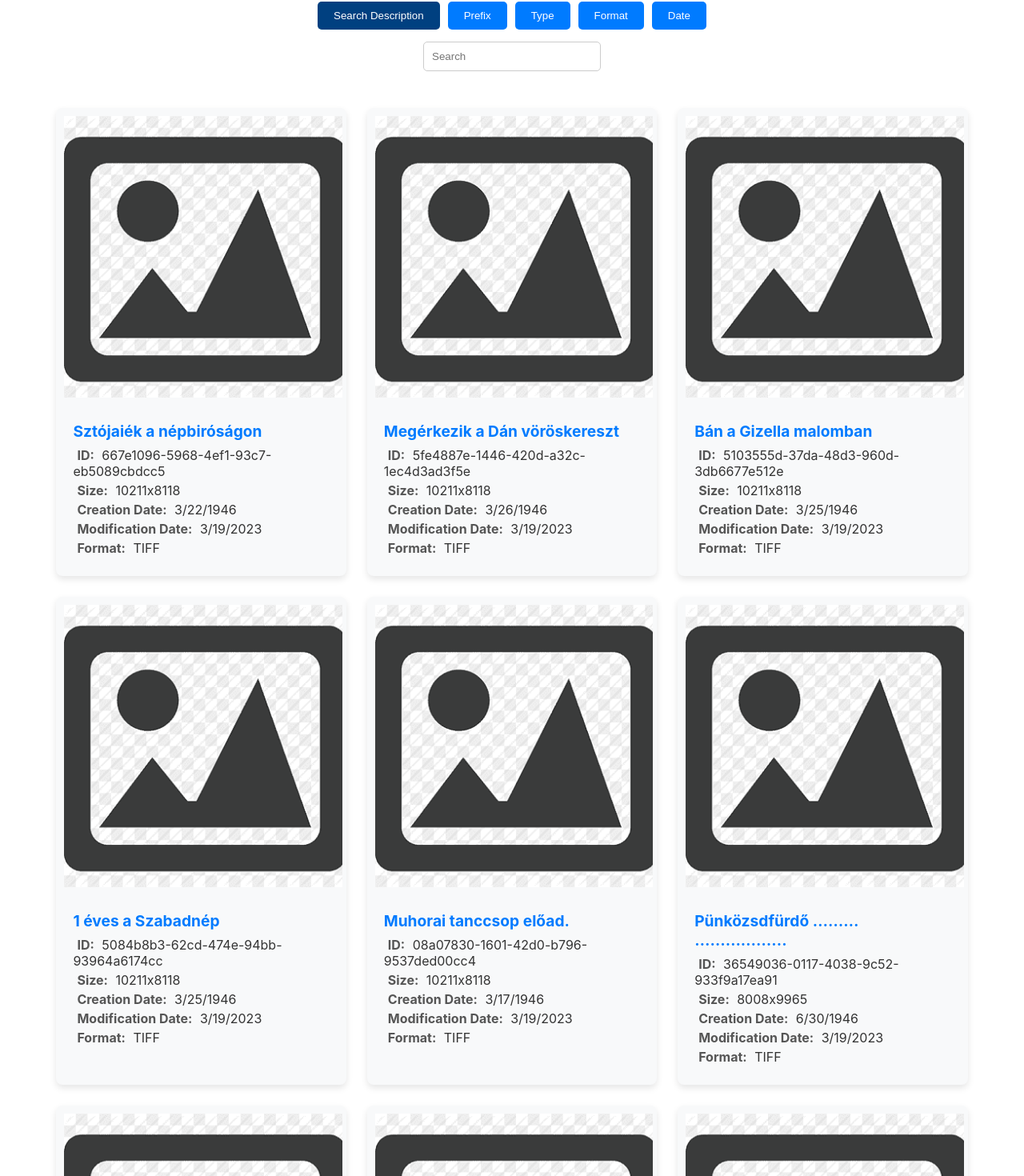
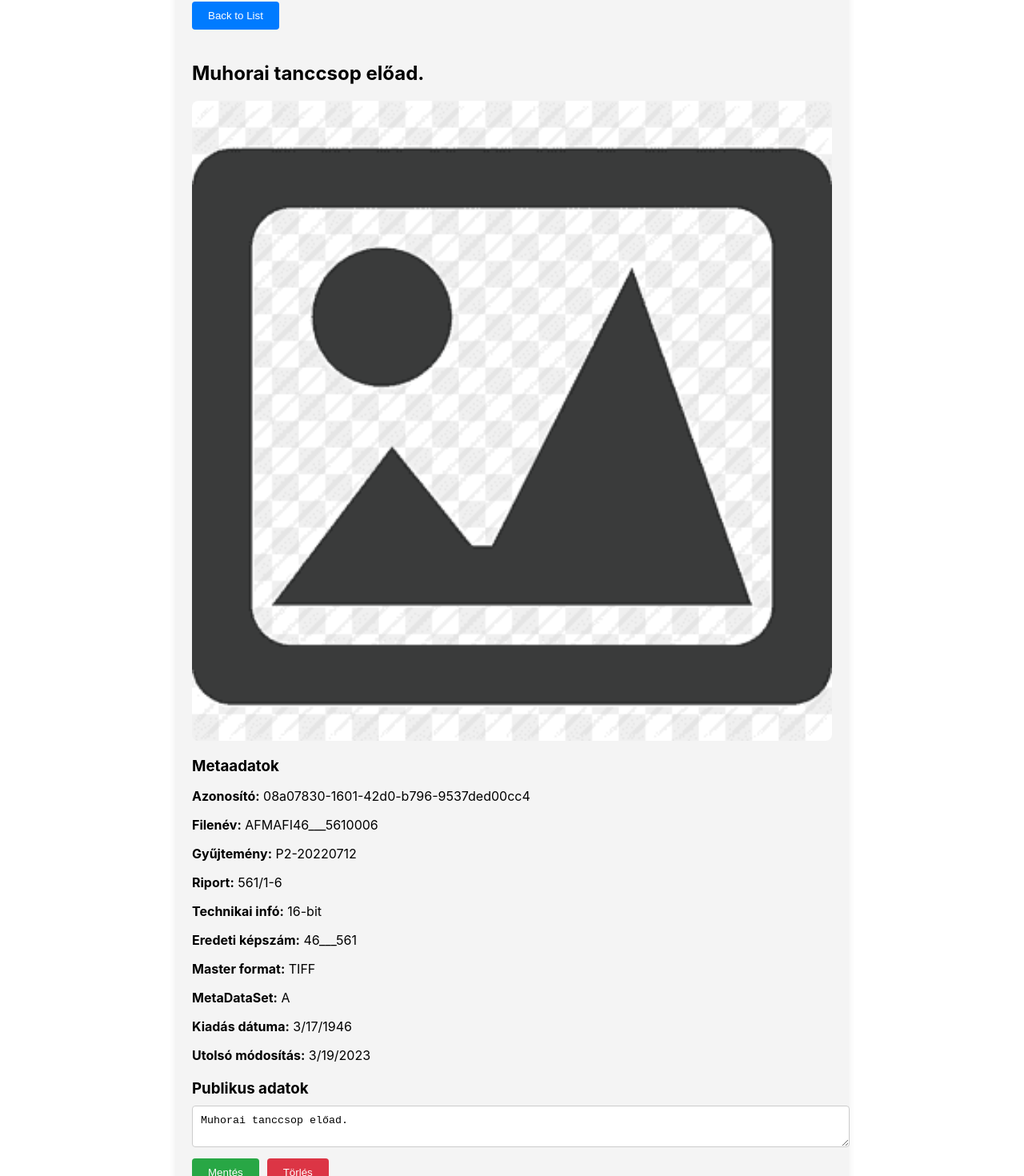
Before and after one commit to Sati94/imageDisplay, a React (Create React App) app in the folder image-browser/: page /image/08a07830-1601-42d0-b796-9537ded00cc4 in a window 1280 px wide. Shown: the part 18-1488 px from the top of the page at 80% size. Built offline with nearby package versions, Linux system fonts and the light colour scheme.

Commit message:
add ImagedDetails , make routes, install packeges, modified css

```diff
--- a/image-browser/package.json
+++ b/image-browser/package.json
@@ -8,6 +8,7 @@
     "@testing-library/user-event": "^13.5.0",
     "react": "^18.3.1",
     "react-dom": "^18.3.1",
+    "react-router-dom": "^6.23.1",
     "react-scripts": "5.0.1",
     "web-vitals": "^2.1.4"
   },
--- a/image-browser/src/App.css
+++ b/image-browser/src/App.css
@@ -1,7 +1,3 @@
-* {
-  margin: 5px
-}
-
 .App {
   text-align: center;
 }
--- a/image-browser/src/App.js
+++ b/image-browser/src/App.js
@@ -1,10 +1,17 @@
-
-import './App.css';
-import ImageList from './Components/ImageList/ImageList';
+import "./App.css"
+import React from 'react';
+import { BrowserRouter, Route, Routes } from 'react-router-dom';
+import ImageList from "./Components/ImageList/ImageList";
+import ImageDetails from './Components/ImageDetails/ImageDetails';
 
 function App() {
   return (
-    <ImageList />
+    <BrowserRouter>
+      <Routes>
+        <Route path='/' element={<ImageList />} />
+        <Route path='/image/:id' element={<ImageDetails />} />
+      </Routes>
+    </BrowserRouter>
   );
 }
 
--- /dev/null
+++ b/image-browser/src/Components/ImageDetails/ImageDetails.css
@@ -0,0 +1,80 @@
+.image-detail {
+    max-width: 800px;
+    margin: auto;
+    padding: 20px;
+    background-color: #f4f4f4;
+    border-radius: 8px;
+    box-shadow: 0 0 10px rgba(0, 0, 0, 0.1);
+}
+
+.back-button {
+    display: inline-block;
+    margin-bottom: 20px;
+    padding: 10px 20px;
+    background-color: #007bff;
+    color: white;
+    border: none;
+    border-radius: 4px;
+    cursor: pointer;
+}
+
+.back-button:hover {
+    background-color: #0056b3;
+}
+
+.large-image {
+    display: block;
+    width: 100%;
+    height: auto;
+    margin-bottom: 20px;
+    border-radius: 8px;
+}
+
+.meta-data,
+.public-data {
+    margin-bottom: 20px;
+}
+
+.meta-data h3,
+.public-data h3 {
+    margin-bottom: 10px;
+}
+
+.meta-data p,
+.public-data textarea {
+    margin-bottom: 10px;
+}
+
+textarea {
+    width: 100%;
+    padding: 10px;
+    border: 1px solid #ccc;
+    border-radius: 4px;
+}
+
+.save-button,
+.delete-button {
+    margin-right: 10px;
+    padding: 10px 20px;
+    border: none;
+    border-radius: 4px;
+    cursor: pointer;
+}
+
+.save-button {
+    background-color: #28a745;
+    color: white;
+}
+
+.save-button:hover {
+    background-color: #218838;
+}
+
+.delete-button {
+    background-color: #dc3545;
+    color: white;
+}
+
+.delete-button:hover {
+    background-color: #c82333;
+}
--- /dev/null
+++ b/image-browser/src/Components/ImageDetails/ImageDetails.jsx
@@ -0,0 +1,52 @@
+import React from 'react'
+import "./ImageDetails.css"
+import img from "../Asserts/Images/img.png"
+import data from "../Asserts/data.json"
+import { useEffect, useState } from 'react'
+import { useParams, useNavigate } from 'react-router-dom'
+
+
+
+const ImageDetails = () => {
+    const { id } = useParams();
+    const navigate = useNavigate();
+    const image = data.response.docs.find((img) => img.id === id);
+    if (!image) {
+        return <div>Image not found</div>;
+    }
+
+    const handleBack = () => {
+        navigate('/');
+    };
+
+    return (
+        <div className="image-detail">
+            <button onClick={handleBack} className="back-button">Back to List</button>
+            <h2>{image.description_str}</h2>
+            <img src={img} alt={image.description_str} className="large-image" />
+            <div className="meta-data">
+                <h3>Metaadatok</h3>
+                <p><strong>Azonosító:</strong> {image.id}</p>
+                <p><strong>Filenév:</strong> {image.filename_str[0]}</p>
+                <p><strong>Gyűjtemény:</strong> {image.coll_str[0]}</p>
+                <p><strong>Riport:</strong> {image.serialinfo_str[0]}</p>
+                <p><strong>Technikai infó:</strong> {image.bitdepth_i}-bit</p>
+                <p><strong>Eredeti képszám:</strong> {image.mid_str[0]}</p>
+                <p><strong>Master format:</strong> {image.format_str[0]}</p>
+                <p><strong>MetaDataSet:</strong> {image.prefix_str[0]}</p>
+                <p><strong>Kiadás dátuma:</strong> {new Date(image.createDate_dt).toLocaleDateString()}</p>
+                <p><strong>Utolsó módosítás:</strong> {new Date(image.harvestDate_dt).toLocaleDateString()}</p>
+            </div>
+            <div className="public-data">
+                <h3>Publikus adatok</h3>
+                <textarea defaultValue={image.description_str} />
+                <button className="save-button">Mentés</button>
+                <button className="delete-button">Törlés</button>
+            </div>
+        </div>
+    );
+};
+
+
+
+export default ImageDetails
--- a/image-browser/src/Components/ImageList/ImageList.css
+++ b/image-browser/src/Components/ImageList/ImageList.css
@@ -3,6 +3,12 @@
     flex-direction: column;
     align-items: center;
     margin-bottom: 20px;
+}
+
+.button-group {
+    display: flex;
+    gap: 10px;
+    margin-bottom: 10px;
 }
 
 .button-group button {
@@ -12,16 +18,16 @@
     border: none;
     border-radius: 5px;
     cursor: pointer;
-    transition: background-color 0.3s ease;
 }
 
 .button-group button:hover {
     background-color: #0056b3;
 }
 
-.button-group button.active {
+.button-group button.active,
+.button-group button.active:hover {
     background-color: #004080;
-    /* Sötétebb szín az aktív állapotban */
+    /* Sötétebb szín az aktív állapotban és hover hatásnál */
 }
 
 input[type="text"],
--- a/image-browser/src/Components/ImageList/ImageList.jsx
+++ b/image-browser/src/Components/ImageList/ImageList.jsx
@@ -2,6 +2,7 @@ import React, { useState } from "react";
 import "./ImageList.css"
 import data from "../Asserts/data.json"
 import img from "../Asserts/Images/img.png"
+import { Link } from 'react-router-dom'
 
 
 const ImageList = () => {
@@ -72,7 +73,7 @@ const ImageList = () => {
                         onClick={() => handleCategoryChange("default")}
 
                     >
-                        Search Description
+                        Search
                     </button>
                     <button
                         className={filter.category === "prefix" ? "active" : ""}
@@ -114,12 +115,15 @@ const ImageList = () => {
             <div className="card-container">
                 {filteredImages.map((image) => (
                     <div className="card" key={image.id}>
+
                         <div className="card-image-container">
-                            <img
-                                src={img}
-                                alt={image.description_str}
-                                className="card-image"
-                            />
+                            <Link to={`/image/${image.id}`}>
+                                <img
+                                    src={img}
+                                    alt={image.description_str}
+                                    className="card-image"
+                                />
+                            </Link>
                         </div>
                         <div className="card-content">
                             <h3>{image.description_str}</h3>
```
Also changed, not shown: 1 other file (tests, documents, lock files or other folders).
